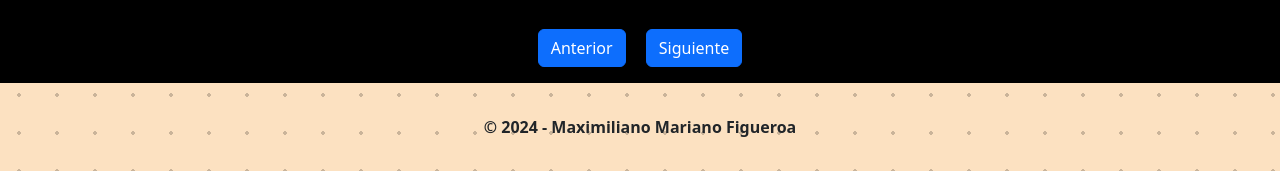
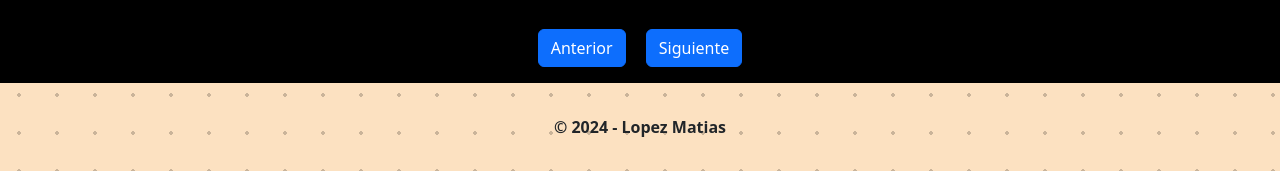
Before and after one commit to Ruvikv/TP-Pagina, a plain HTML site: page index.html in a window 1280 px wide. Shown: the part 2584-2755 px from the top of the page. Drawn offline with nearby package versions, Linux system fonts and the light colour scheme.

Commit message:
actualizacion

```diff
--- a/index.html
+++ b/index.html
@@ -178,7 +178,7 @@
             <div class="container py-3 px-5 text-center">
                 <div class="row">
                     <div class="col pt-3">
-                        <p class="fw-semibold">&copy 2024 - Maximiliano Mariano Figueroa</p>
+                        <p class="fw-semibold">&copy 2024 - Lopez Matias</p>
                     </div>
                 </div>
             </div>
```
Also changed, not shown: pages/administrador.html (+1 -1 lines), pages/detail.html (+1 -1 lines).
